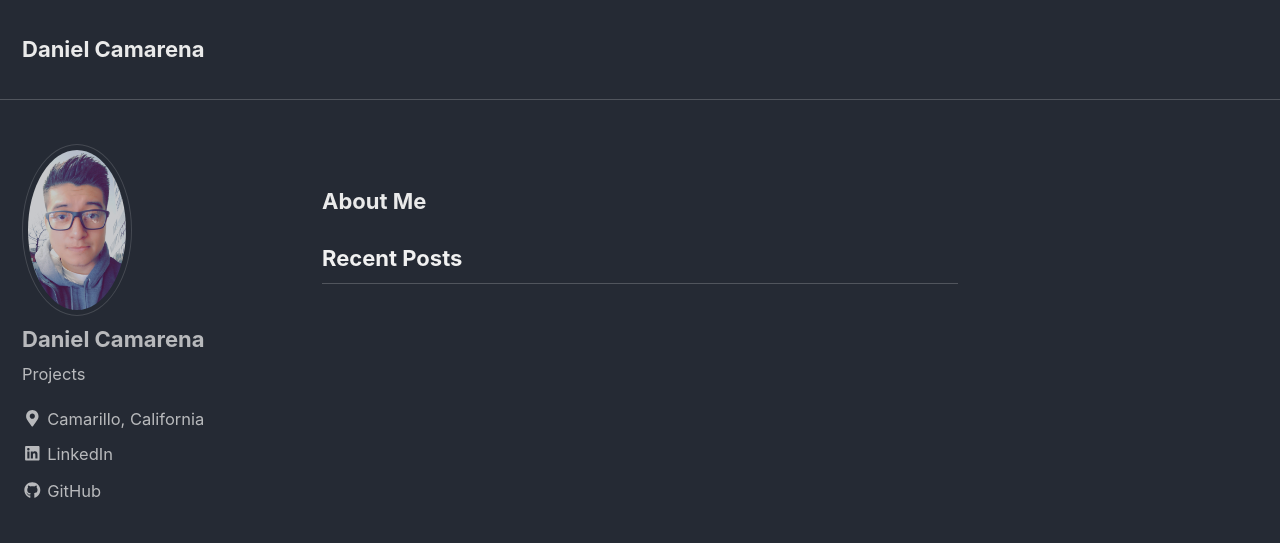
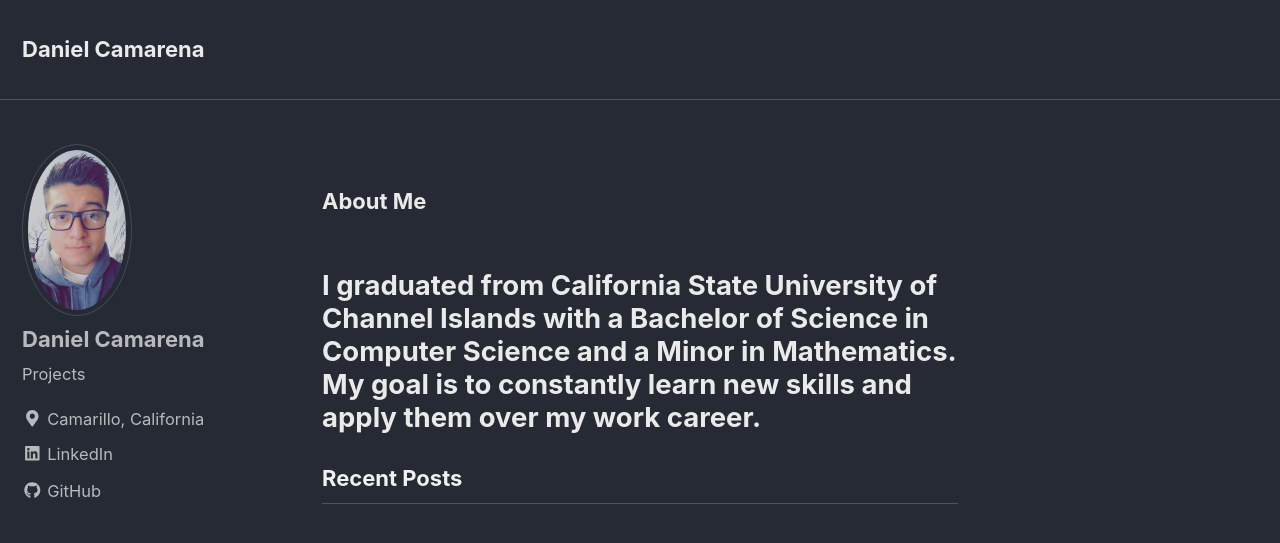
Before and after one commit to danielcamarena17/danielcamarena17.github.io, a Jekyll site: the page built from index.html, in a window 1280 px wide and 900 px high. Shown: the top 543 px of the window. Built offline with Jekyll 4.4.1, drawn with Linux system fonts in a browser that asks for light colours; nearby versions of some CDN libraries; the list of posts is cut into pages by our own code.

Commit message:
about me info

```diff
--- a/_layouts/home.html
+++ b/_layouts/home.html
@@ -3,6 +3,8 @@ layout: archive
 ---
 
 <h3>About Me</h3>
+<h2>I graduated from California State University of Channel Islands with a Bachelor of Science in Computer Science and a Minor in Mathematics.
+    My goal is to constantly learn new skills and apply them over my work career.</h2>
 <h3 class="archive__subtitle">{{ site.data.ui-text[site.locale].recent_posts | default: "Recent Posts" }}</h3>
 
 {% for post in paginator.posts %}
```
